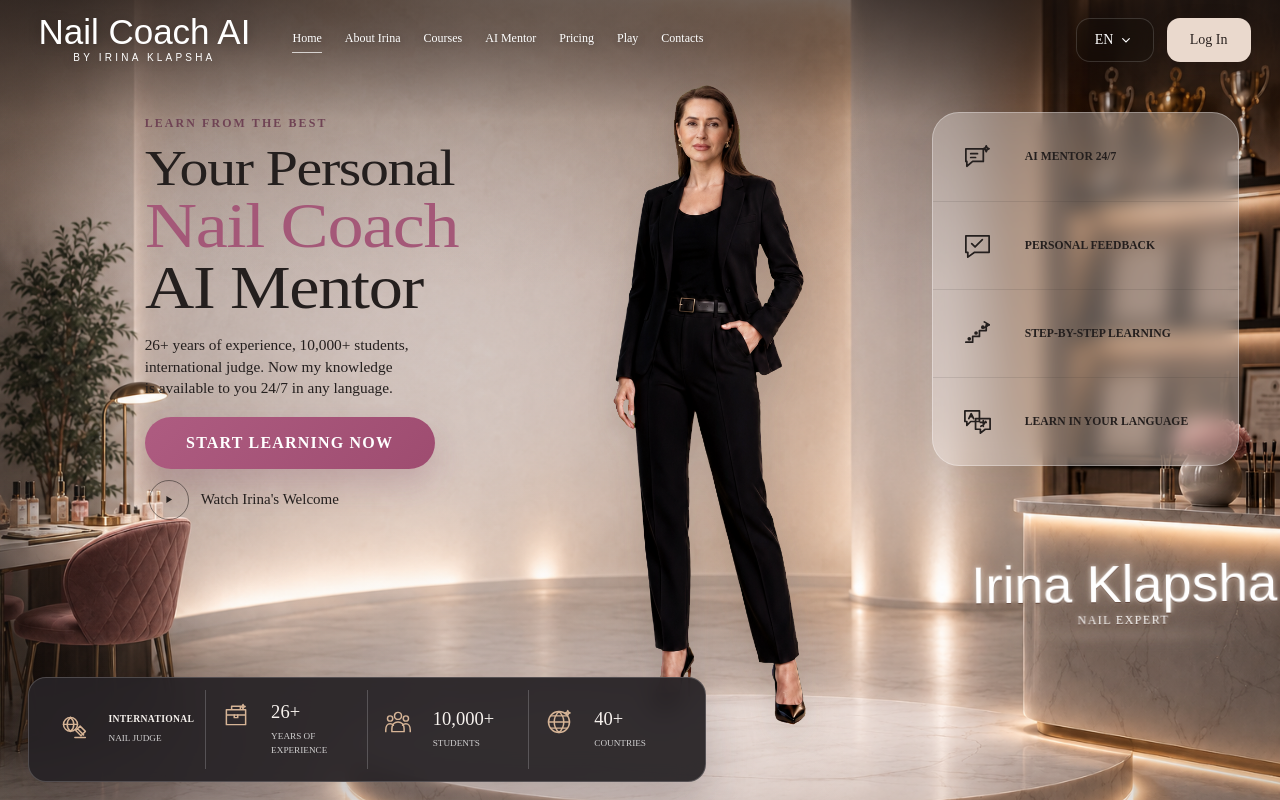
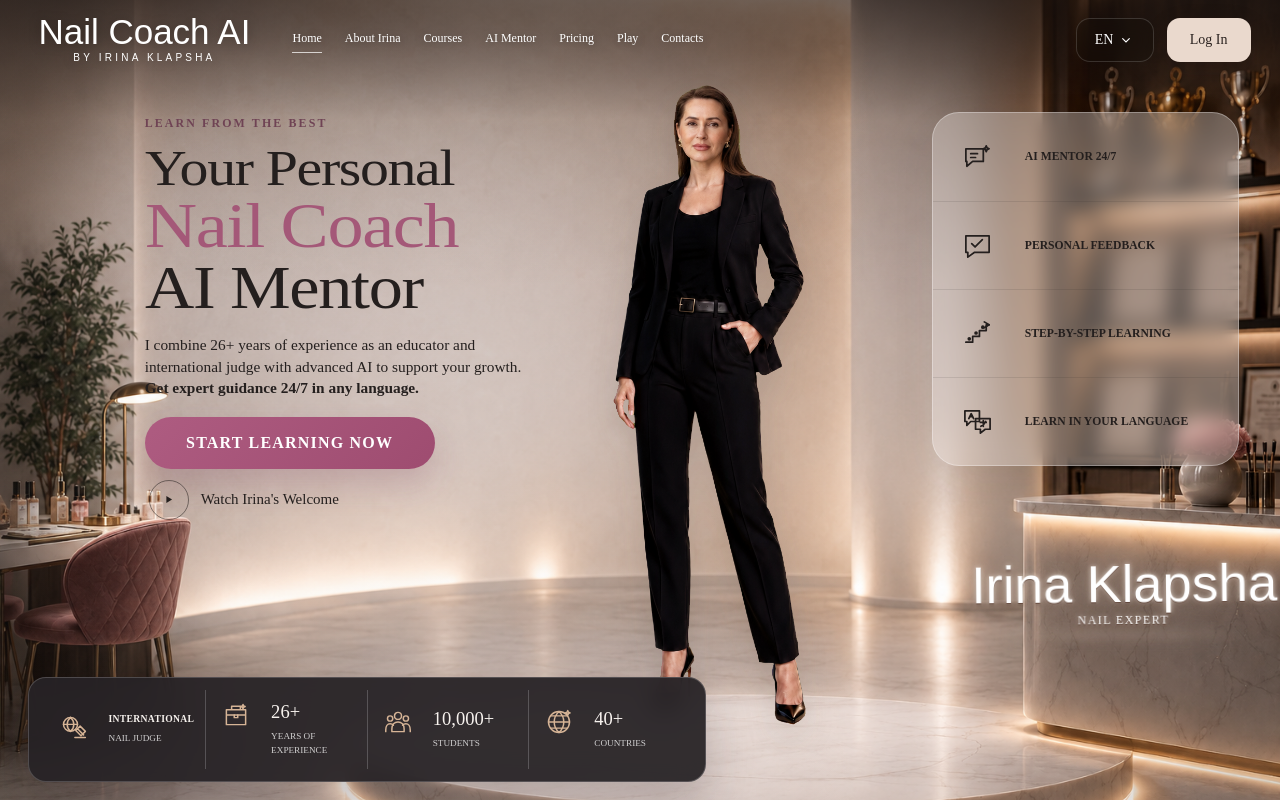
Before and after one commit to nailcoach/-nailcoach-web, a Next.js app: page / in a window 1280 px wide. Built offline with nearby package versions, Linux system fonts and the light colour scheme; a web font is replaced by a local one.

Commit message:
Update homepage mentor introduction (#8)
Replace only the descriptive paragraph beneath the homepage hero headline with the approved Nail Coach AI copy while preserving the existing typography and layout.

```diff
--- a/app/page.tsx
+++ b/app/page.tsx
@@ -368,11 +368,10 @@ export default function Home() {
             <span className="headline-line mentor-line">AI Mentor</span>
           </h1>
           <p className="intro">
-            {IRINA_EXPERIENCE_LABEL} years of experience, 10,000+ students,
+            I combine 26+ years of experience as an educator and international
+            judge with advanced AI to support your growth.
             <br />
-            international judge. Now my knowledge
-            <br />
-            is available to you 24/7 in any language.
+            <strong>Get expert guidance 24/7 in any language.</strong>
           </p>
           <div className="cta-group" ref={ctaGroupRef}>
             <Link className="primary-cta" href="/courses">
```
